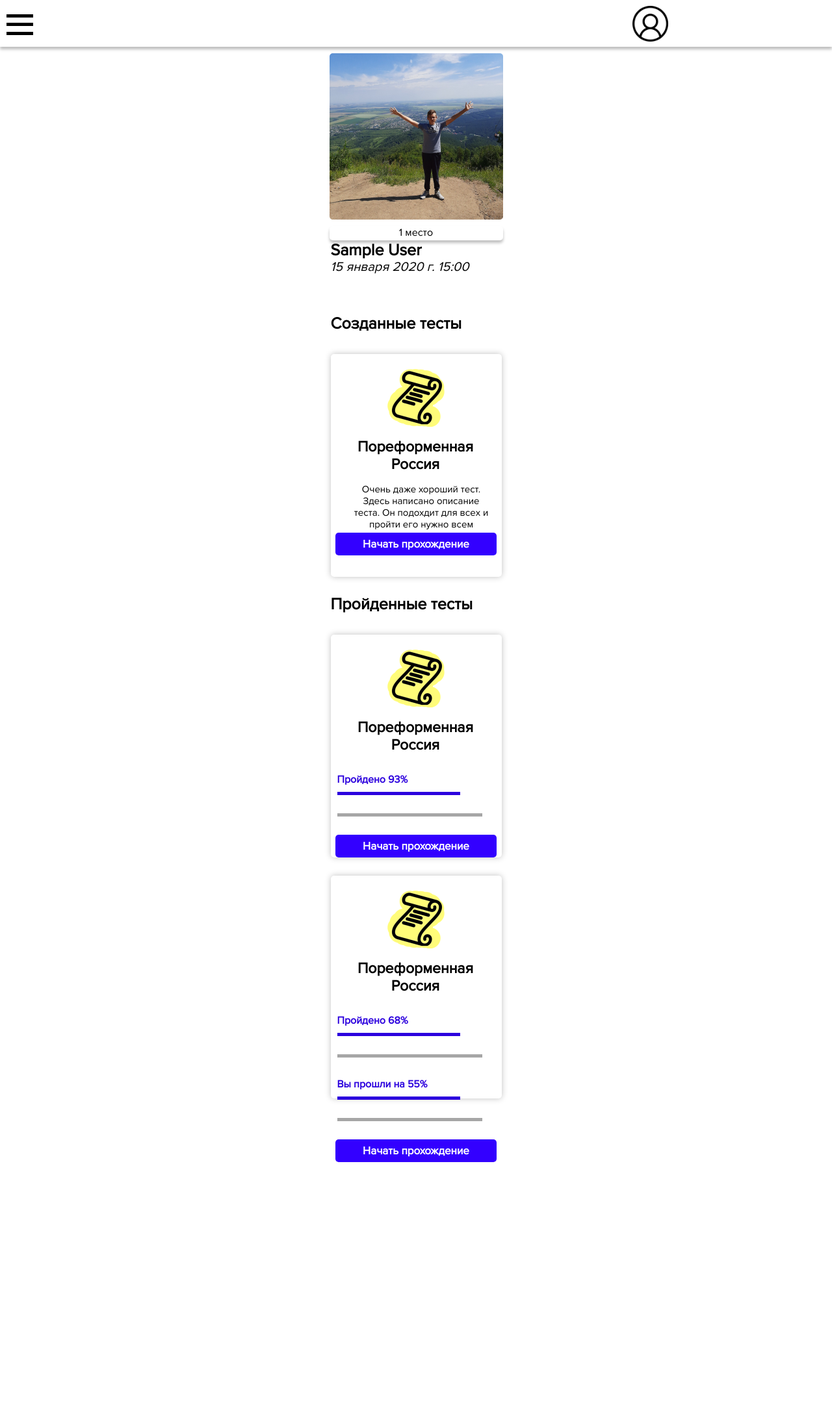
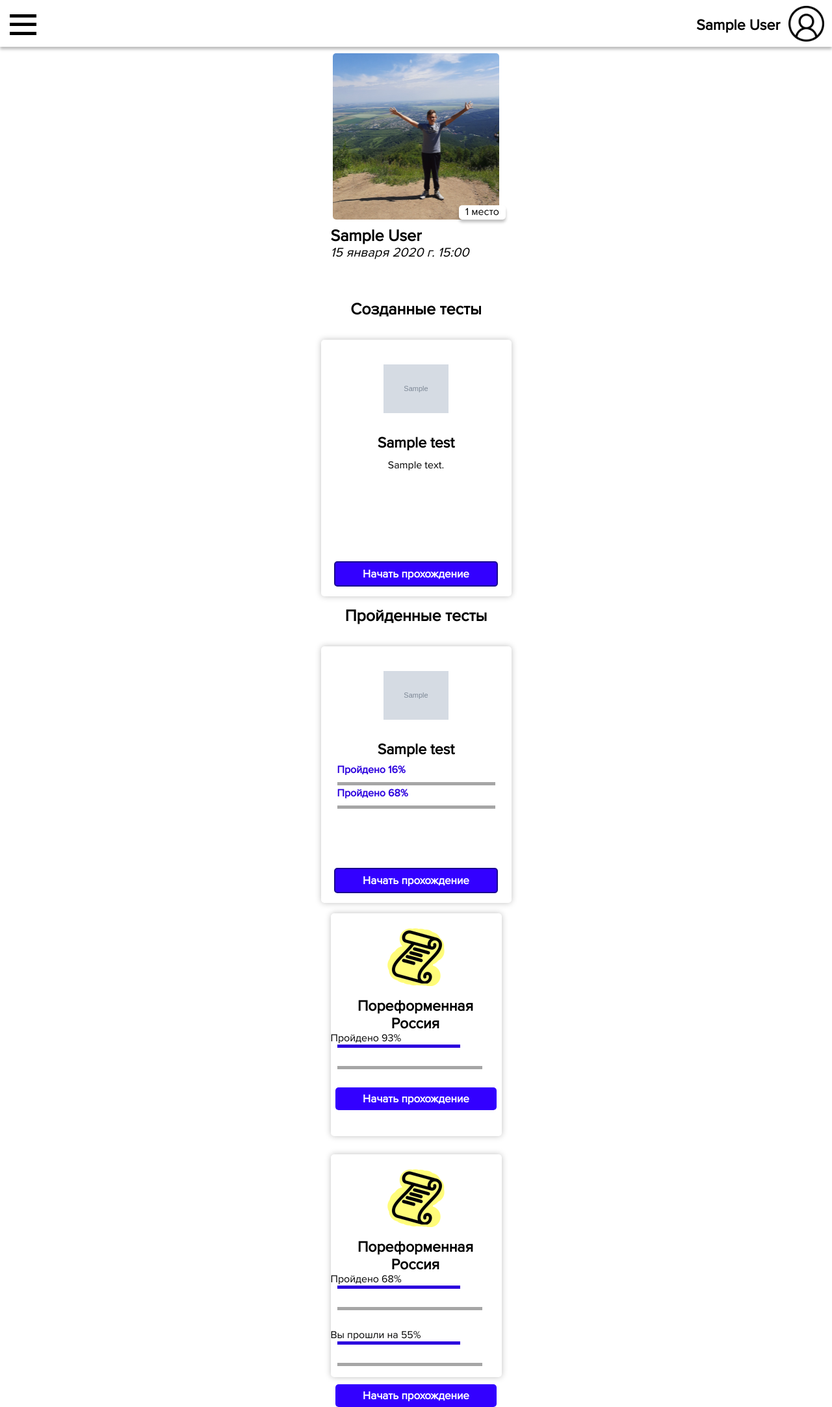
Before and after one commit to viklover/TestPlatform, a Django app: page /users/1 in a window 1280 px wide. Shown: the whole page at 65% size. Before the commit the page ends 1789 px from the top, so only its background shows below. Run offline with Django 4.2, Linux system fonts and the light colour scheme; a user stored in the database is signed in; tables that the repository leaves empty hold one stand-in row (values such as "Sample post"); grey boxes marked "Sample" are stand-in pictures.

Commit message:
Preparing work environment for other computer

```diff
--- a/TestPlatform/views.py
+++ b/TestPlatform/views.py
@@ -35,8 +35,14 @@ def register_request(request):
 @login_required
 def user_page(request, user_id):
     context = {
-        'user': User.objects.get(id=user_id)
+        'user_page': User.objects.get(id=user_id),
+        'created_tests': Test.objects.filter(author=user_id),
+        'finished_tests': []
     }
+
+    for test in Test.objects.all():
+        context['finished_tests'].append(test.get_statistics_differences(request.user, context['user_page']))
+
     return render(request=request, template_name="users/user.html", context=context)
 
 
--- a/static/header.css
+++ b/static/header.css
@@ -0,0 +1,43 @@
+
+.head {
+    width: 100%;
+    height: 72px;
+    background: #FFFFFF;
+    box-shadow: 0 4px 4px rgba(0, 0, 0, 0.25);
+    display: flex;
+    flex-direction: row;
+    justify-content: space-between;
+}
+
+.head .burger-menu {
+    width: 50px;
+    height: 75px;
+    background: url('users/burger.png') no-repeat left;
+    background-size: 41px;
+    margin-left: 15px;
+}
+
+.head .current_user-bar {
+    display: flex;
+    flex-direction: row;
+}
+
+.head .current_user-bar .username {
+    display: none;
+    margin: 25px 0 0;
+    font-size: 23px;
+    font-weight: bold;
+}
+
+.head .current-user_avatar {
+    width: 80px;
+    background: url("users/default_avatar.png") no-repeat center;
+    background-size: 55px;
+    border-radius: 5px;
+}
+
+@media(min-width: 700px) {
+    .head .current_user-bar .username {
+        display: block;
+    }
+}
--- /dev/null
+++ b/static/test-card.css
@@ -0,0 +1,75 @@
+
+.card {
+    width: 263px;
+    background: #FFFFFF;
+    box-shadow: 0 0 10px rgba(0, 0, 0, 0.25);
+    border-radius: 5px;
+    margin: auto auto 16px;
+    min-height: 340px;
+    height: calc(100% - 45px);
+    position: relative;
+    padding: 15px 15px 40px;
+}
+
+.card .icon {
+    background: var(--icon-url) no-repeat center 23px;
+    height: 130px;
+    background-size: 100px;
+}
+
+.card .title {
+    width: 240px;
+    font-weight: 700;
+    font-size: 23px;
+    text-align: center;
+    margin: auto;
+    padding-bottom: 10px;
+}
+
+.card .description {
+    width: 230px;
+    margin: 0 auto;
+    text-align: center;
+    padding-bottom: 29px;
+}
+
+.card .statistics {
+    margin-bottom: 20px;
+}
+
+.card .line {
+    height: 5px;
+}
+
+.card .progress-bar .background {
+    position: relative;
+    height: 5px;
+    width: calc(100% - 20px);
+    margin: 0 10px;
+    background: #A6A6A6;
+}
+
+.card .stats-label {
+    width: 100%;
+    height: 26px;
+    font-weight: 700;
+    line-height: 15px;
+    color: #2C00DE;
+    padding-left: 10px;
+}
+
+.card .button_start_page {
+    position: absolute;
+    bottom: 15px;
+    width: 224px;
+    border-radius: 5px;
+    color: white;
+    background-color: #3300FF;
+    font-size: 17px;
+    font-weight: bold;
+    padding: 7px 12px;
+    border: 2px solid #19058F;
+    text-align: center;
+    left: 0;
+    right: 0;
+}
--- a/static/users/style.css
+++ b/static/users/style.css
@@ -1,39 +1,18 @@
-.header {
-    width: 100%;
-    height: 72px;
-    background: #FFFFFF;
-    box-shadow: 0 4px 4px rgba(0, 0, 0, 0.25);
-    display: flex;
-    flex-direction: row;
-    gap: 150px;
-}
 
-.burger {
-    width: 100%;
-    height: 75px;
-    background: url("burger.png") no-repeat left;
-    background-size: 41px;
-    margin-left: 10px;
-}
 
-.icon {
-    width: 100%;
-    background: url("default_avatar.png") no-repeat center;
-    background-size: 55px;
-    border-radius: 5px;
-}
-
-.image {
-    width: 100%;
+.avatar {
+    position: relative;
+    width: 256px;
     height: 256px;
     background: url("image_Panov_Georgii.png") no-repeat center;
     background-size: 267px;
     border-radius: 5px;
-    margin: 10px 0;
+    margin: 10px auto;
 }
 
-.border {
-    width: 267px;
+.avatar .rating {
+    position: absolute;
+    padding: 0 10px;
     height: 22px;
     background: #FFFFFF;
     box-shadow: 0 4px 4px rgba(0, 0, 0, 0.25);
@@ -41,6 +20,8 @@
     border-radius: 5px;
     text-align: center;
     margin: auto;
+    right: -10px;
+    bottom: 0;
 }
 
 .user_name {
@@ -60,13 +41,14 @@
     margin: auto;
 }
 
-.created_tests {
+.label {
     width: 263px;
     height: 30px;
     font-weight: 700;
     font-size: 25px;
     line-height: 29px;
     margin: auto auto 31px;
+    text-align: center;
 }
 
 .border_1 {
@@ -105,16 +87,6 @@
     margin: 17px auto auto 29px;
 }
 
-.completed {
-    width: 100%;
-    height: 26px;
-    font-weight: 700;
-    line-height: 15px;
-    color: #2C00DE;
-    margin: 34px auto auto auto;
-    padding-left: 10px;
-}
-
 .hr {
     width: 189px;
     height: 5px;
--- a/templates/base.html
+++ b/templates/base.html
@@ -9,6 +9,7 @@
     <link rel="icon" type="image/ico" href="{% static 'icon.ico' %}"/>
     <link rel="stylesheet" href="{% static 'style.css' %}">
     <link rel="stylesheet" href="{% static 'footer.css' %}">
+    <link rel="stylesheet" href="{% static 'header.css' %}">
     {% block css_styles %} {% endblock %}
 </head>
 <body>
--- a/templates/header.html
+++ b/templates/header.html
@@ -1,3 +1,11 @@
-<header class="head">
-    <h1 align="center">Платформа тестов</h1>
-</header>
+<div class="head">
+    <div class="burger-menu" id="burger"></div>
+    <div class="current_user-bar">
+        {% if user.is_authenticated %}
+            <p class="username">{{ request.user.first_name }} {{ request.user.last_name }}</p>
+            <div class="current-user_avatar"></div>
+        {% else %}
+
+        {% endif %}
+    </div>
+</div>
--- a/templates/index.html
+++ b/templates/index.html
@@ -33,11 +33,11 @@
         <div class="cards">
             {% for test in tests %}
                 <div class="card">
-                    <div class="icon"></div>
+                    <div class="icon" style="--icon-url: url('/media/{{ test.icon }}')"></div>
                     <div class="title">
                         {{ test.name }}
                     </div>
-                    <div class="description_card">
+                    <div class="description">
                         {{ test.description }}
                     </div>
                     <div class="button button_start_page" data-url="/tests/{{ test.id }}">
--- /dev/null
+++ b/templates/tests/test-card.html
@@ -0,0 +1,37 @@
+<div class="card">
+    <div class="icon" style="--icon-url: url('/media/{{ test.icon }}')"></div>
+    <div class="title">
+        {{ test.name }}
+    </div>
+    {% if not with_statistics %}
+        <div class="description">
+            {{ test.description }}
+        </div>
+    {% endif %}
+    {% if with_statistics %}
+        <div class="statistics">
+            {% if user %}
+                <div class="stats user">
+                    <div class="stats-label">Пройдено 16%</div>
+                    <div class="progress-bar">
+                        <div class="line background"></div>
+                        <div class="line progress"></div>
+                    </div>
+                </div>
+            {% endif %}
+
+            {% if user_page %}
+                <div class="stats current_user">
+                    <div class="stats-label">Пройдено 68%</div>
+                    <div class="progress-bar">
+                        <div class="line background"></div>
+                        <div class="line progress"></div>
+                    </div>
+                </div>
+            {% endif %}
+        </div>
+    {% endif %}
+    <div class="button button_start_page" data-url="/tests/{{ test.id }}">
+            Начать прохождение
+    </div>
+</div>
--- a/templates/users/user.html
+++ b/templates/users/user.html
@@ -5,40 +5,41 @@
 
 {% block css_styles %}
     <link rel="stylesheet" href="{% static 'users/style.css' %}">
+    <link rel="stylesheet" href="{% static 'test-card.css' %}">
 {% endblock %}
 
 {% block content %}
 
-<div class="header">
-    <div class="burger" id="burger"></div>
-    <div class="icon" id="icon"></div>
+    {% include 'header.html' %}
+
+    <div class="user">
+        <div class="avatar" style="--avatar-url: url('/media/{{ user_page.avatar }}')">
+            <div class="rating">1 место</div>
+        </div>
+        <div class="user-info">
+            <p class="user_name">{{ user_page.first_name }} {{ user_page.last_name }}</p>
+            <p class="registration_when">{{ user_page.date_joined }}</p>
+        </div>
     </div>
 
-<div class="image"></div>
-<div class="border">
-    1 место
+    <section class="created_tests">
+        <p class="label">Созданные тесты</p>
+        <div class="created_tests-list">
+            {% for test in created_tests %}
+                {{ test }}
+            {% endfor %}
         </div>
-<p class="user_name">{{ user.first_name }} {{ user.last_name }}</p>
-<p class="registration_when">{{ user.date_joined }}</p>
-<p class="created_tests">Созданные тесты</p>
-<div class="borders">
-    <div class="border_1">
-        <div class="image_icon"></div>
-        <div class="index_text_border_1">
-            Пореформенная Россия
+    </section>
+
+    <section class="finished_tests">
+        <p class="label">Пройденные тесты</p>
+        <div class="finished_tests-list">
+            {% for test in finished_tests %}
+                {{ test }}
+            {% endfor %}
         </div>
-        <div class="description_test">
-            Очень даже хороший тест.
-            Здесь написано описание теста.
-            Он подохдит для всех и пройти его
-            нужно всем
-        </div>
-        <div class="button" style="width: 224px; border: 0;">
-            Начать прохождение
-        </div>
-    </div>
-</div>
-<p class="created_tests">Пройденные тесты</p>
+    </section>
+
     <div class="borders">
         <div class="border_1">
             <div class="image_icon"></div>
@@ -79,6 +80,6 @@
 
 {% endblock %}
 
-{#<p>Имя пользователя: {{ user.first_name }}</p>#}
-{#    <p>Фамилия пользователя: {{ user.last_name }}</p>#}
-{#    <p>Зарегистрирован: {{ user.date_joined }}</p>#}
+{#<p>Имя пользователя: {{ user_page.first_name }}</p>#}
+{#    <p>Фамилия пользователя: {{ user_page.last_name }}</p>#}
+{#    <p>Зарегистрирован: {{ user_page.date_joined }}</p>#}
```
Also changed, not shown: static/main/style.css (+13 -6 lines), tests/models/test.py (+25 -0 lines), static/tests/icons/icon1.ico (deleted). Lines whose indentation alone changed are shown as unchanged.
